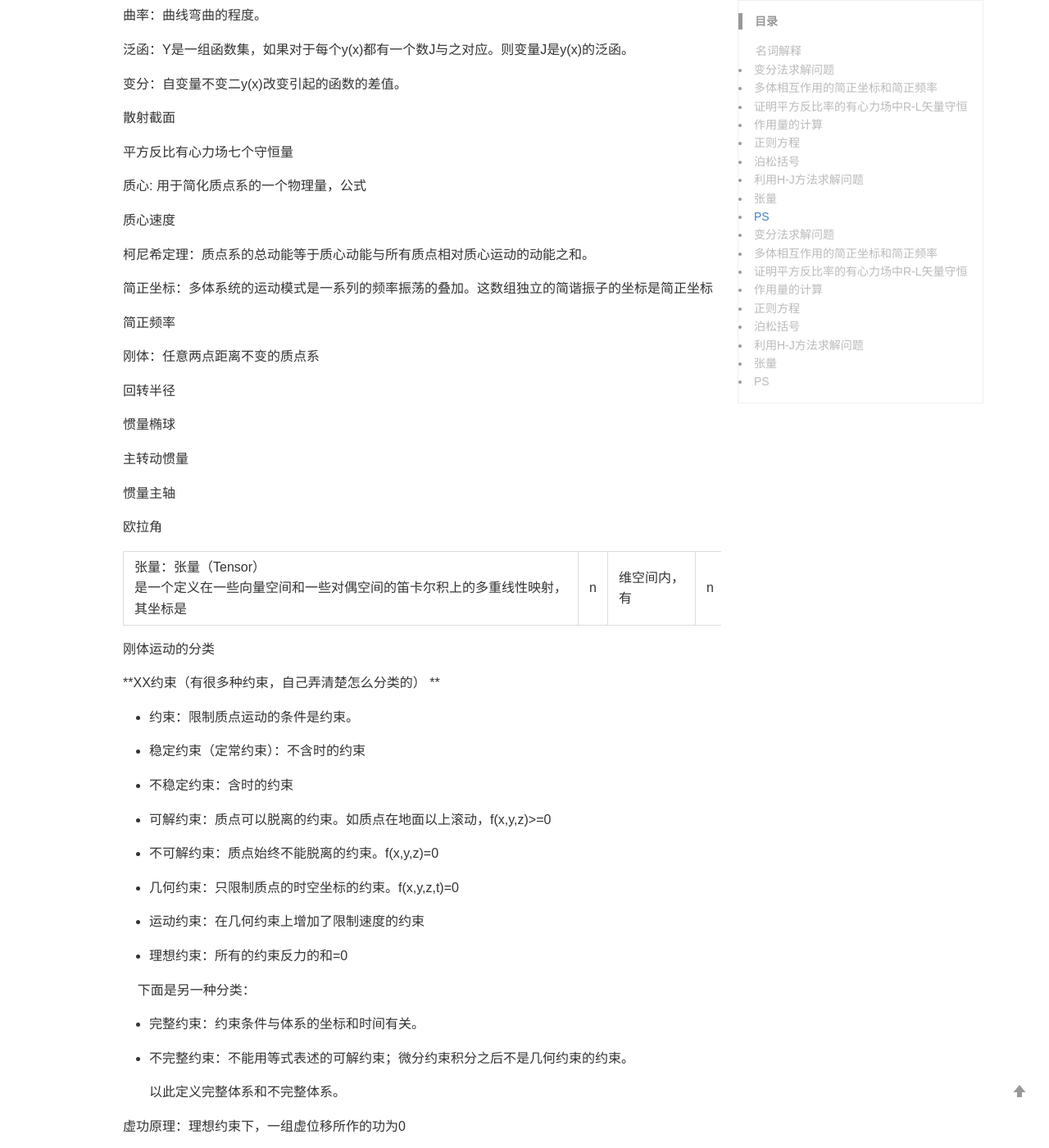
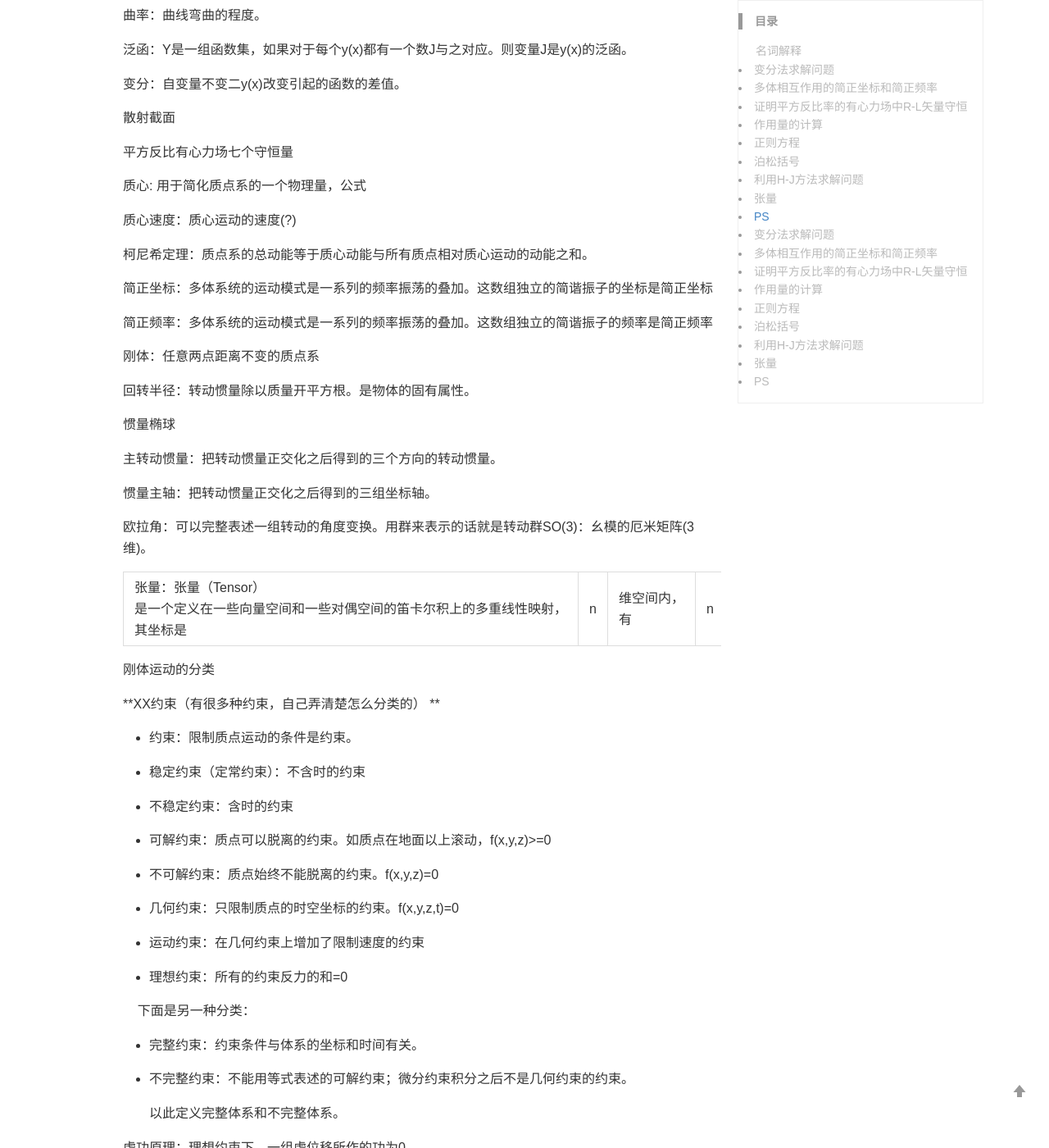
Before and after one commit to shenyaojin/shenyaojin.github.io, a Jekyll site: the page built from _posts/2022-06-13-theo-mech.md, in a window 1280 px wide and 1400 px high, scrolled down 3664 px. Shown: the whole window at 82% size. Built offline with Jekyll 4.4.1, drawn with Linux system fonts in a browser that asks for light colours; our own code applies the rules of GitHub Pages for plain Markdown files; a style sheet for code colours, icons or effects is not loaded; some of the changed text lies outside the part shown.

Commit message:
Update 2022-06-13-theo-mech.md

```diff
--- a/_posts/2022-06-13-theo-mech.md
+++ b/_posts/2022-06-13-theo-mech.md
@@ -168,25 +168,25 @@ Kroneeker符号: 用delta表示。两个指标相等时等于0。
 
 质心: 用于简化质点系的一个物理量，公式
 
-质心速度
+质心速度：质心运动的速度(?)
 
 柯尼希定理：质点系的总动能等于质心动能与所有质点相对质心运动的动能之和。
 
 简正坐标：多体系统的运动模式是一系列的频率振荡的叠加。这数组独立的简谐振子的坐标是简正坐标
 
-简正频率
+简正频率：多体系统的运动模式是一系列的频率振荡的叠加。这数组独立的简谐振子的频率是简正频率
 
 刚体：任意两点距离不变的质点系
 
-回转半径
+回转半径：转动惯量除以质量开平方根。是物体的固有属性。
 
 惯量椭球
 
-主转动惯量
+主转动惯量：把转动惯量正交化之后得到的三个方向的转动惯量。
 
-惯量主轴
+惯量主轴：把转动惯量正交化之后得到的三组坐标轴。
 
-欧拉角
+欧拉角：可以完整表述一组转动的角度变换。用群来表示的话就是转动群SO(3)：幺模的厄米矩阵(3维)。
 
 张量：张量（Tensor）是一个定义在一些向量空间和一些对偶空间的笛卡尔积上的多重线性映射，其坐标是|n|维空间内，有|n|个分量的一种量。
 
@@ -226,7 +226,7 @@ Kroneeker符号: 用delta表示。两个指标相等时等于0。
 
 拉格朗日方程：
 
-- 基本形式
+- 基本形式：带有广义力Q的Lagrange方程。
 
 - 保守系：因为引入了势能，可以写成带Lagrange量的Euler方程形式。
 
@@ -238,9 +238,9 @@ Kroneeker符号: 用delta表示。两个指标相等时等于0。
 
 主动力：有独立的大小和方向，不受其他力影响的力。
 
-约束反力
+约束反力：收到主动力影响的力。
 
-正则变换
+正则变换：使得正则方程具有相同形式的一组函数变换。
 
 辛群的定义：AJA^T=J的所有矩阵A
 
@@ -260,17 +260,19 @@ Kroneeker符号: 用delta表示。两个指标相等时等于0。
 
 ## 多体相互作用的简正坐标和简正频率
 
-把书上2.3多体相互作用部分认真看了，再结合习题2.5（去年就考了这题），自己去算过（直到算对为止）
+把书上2.3多体相互作用部分认真看了，再结合习题2.5（去年就考了这题）。
+
+利用正交分解得到简正坐标和简正频率。
 
 ## 证明平方反比率的有心力场中R-L矢量守恒
 
-看书。
+看书。证明复杂。
 
 ## 作用量的计算
 
-- 3.4认真看过
+- 相对较难
 
-- 习题3.14
+- 对Lagrange量的时间积分。
 
 ## 正则方程
 
@@ -286,15 +288,17 @@ Kroneeker符号: 用delta表示。两个指标相等时等于0。
 
 ## 泊松括号
 
-需要知道怎么算
+需要知道怎么算。注意柏松括号下的正则方程形式是统一的。
 
 ## 利用H-J方法求解问题
 
 通常以**附加题**的形式出现。
 
+**H-J方法**: Hamilton-Jacobi Method
+
 ## 张量
 
-必考。晓光大师写的还不太行。
+必考。
 
 - 自学下清华大学出版社出版的由黄克智编写的《**张量分析**》。第一章
 
```
